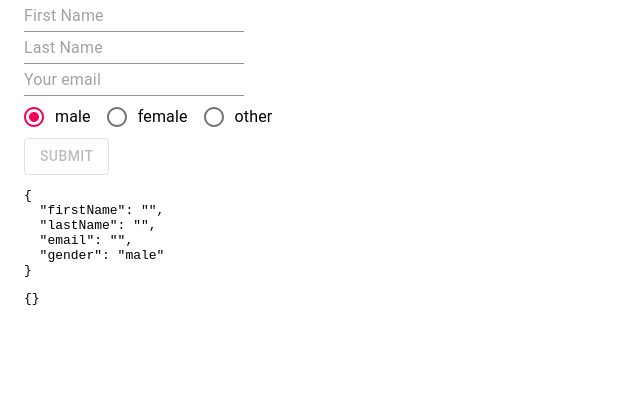
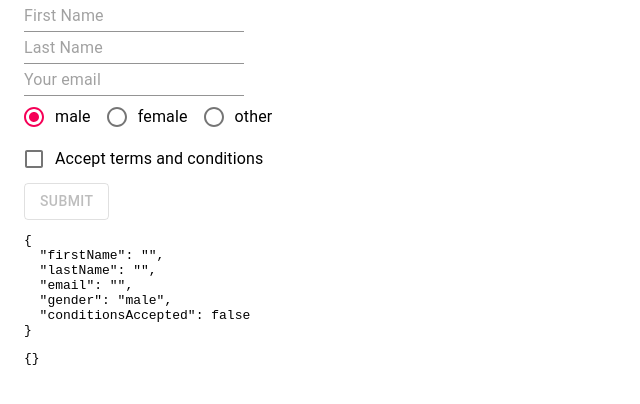
Before and after one commit to Grzegorz-Pietruszka/form-validation-formik-materialUi, a React (Create React App) app: page / in a window 1280 px wide. Shown: the top 404 px of the page, without its empty margins (0-640 px from the left). Built offline with nearby package versions, Linux system fonts and the light colour scheme.

Commit message:
added conditionAccepted to initial values, changed required error messages, added condtions error,

```diff
--- a/src/components/RegisterForm.js
+++ b/src/components/RegisterForm.js
@@ -1,10 +1,12 @@
 import React from 'react';
-import {Field, Form, Formik, useField} from "formik";
-import TextField from "@material-ui/core/TextField";
+import {Form, Formik, useField} from "formik";
 import {Button, Checkbox} from "@material-ui/core";
 import * as yup from "yup";
 import FormControlLabel from "@material-ui/core/FormControlLabel";
 import Radio from "@material-ui/core/Radio";
+import FormControl from "@material-ui/core/FormControl";
+import FormHelperText from "@material-ui/core/FormHelperText";
+import TextField from "@material-ui/core/TextField";
 
 
 const FormTextInput = ({placeholder, ...props}) => {
@@ -16,30 +18,46 @@ const FormTextInput = ({placeholder, ...props}) => {
 
 const FormRadioButton = ({label, ...props}) => {
     const [field] = useField(props);
+
     return <FormControlLabel {...field} control={<Radio/>} label={label}/>
+}
 
+const FormAcceptConditions = ({label, ...props}) => {
+    const [field, meta] = useField(props);
+    const errorText = meta && meta.error && meta.touched ? meta.error : '';
+
+    return (
+        <FormControl component="fieldset">
+            <FormControlLabel control={<Checkbox{...field} color='primary'/>} label={label}/>
+            <FormHelperText error>{errorText}</FormHelperText>
+        </FormControl>
+    );
 }
 
 const validationSchema = yup.object({
     firstName: yup
         .string()
-        .required()
+        .required('You need to provide your first name')
         .max(10),
     lastName: yup
         .string()
-        .required()
+        .required('You need to provide your last name')
         .max(10),
     email: yup
         .string()
-        .required()
-        .email()
+        .required('You need to provide your email')
+        .email(),
+    conditionsAccepted: yup
+        .bool()
+        .oneOf([true], 'You must accept terms and conditions')
+
 })
 
 const RegisterForm = () => {
     return (
         <div>
             <Formik
-                initialValues={{firstName: '', lastName: '', email: '', gender: 'male'}}
+                initialValues={{firstName: '', lastName: '', email: '', gender: 'male', conditionsAccepted: false}}
                 onSubmit={(data) => {
                     console.log(data)
                 }}
@@ -63,6 +81,9 @@ const RegisterForm = () => {
                             <FormRadioButton name='gender' type='radio' value='other' label='other'/>
                         </div>
 
+                        <FormAcceptConditions label='Accept terms and conditions' name='conditionsAccepted'/>
+
+                        <div>
                             <Button type='submit'
                                     variant='outlined'
                                     color="primary"
@@ -70,6 +91,7 @@ const RegisterForm = () => {
                             >
                                 Submit
                             </Button>
+                        </div>
 
                         <pre>{JSON.stringify(values, null, 2)}</pre>
                         <pre>{JSON.stringify(errors, null, 2)}</pre>
```
Lines whose indentation alone changed are shown as unchanged.
